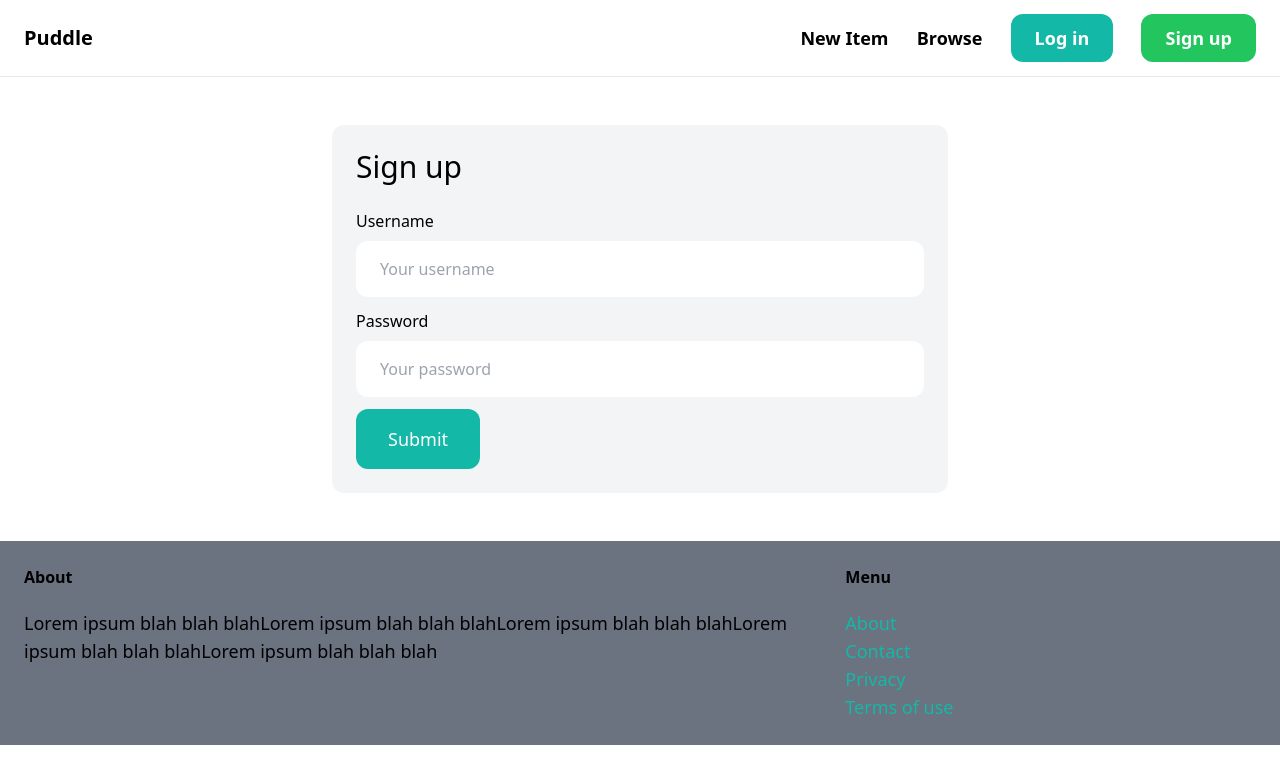
After one commit to damianwalendzik/online_marketplace, a Django app: page /login/ in a window 1280 px wide. The commit adds this page. Shown: the top 784 px of the page. Run offline with Django 4.2, Linux system fonts and the light colour scheme; some libraries are stand-ins or nearby versions.

Commit message:
Igor help

```diff
--- a/puddle/core/forms.py
+++ b/puddle/core/forms.py
@@ -1,6 +1,16 @@
 from django import forms
-from django.contrib.auth.forms import UserCreationForm
+from django.contrib.auth.forms import UserCreationForm, AuthenticationForm
 from django.contrib.auth.models import User
+
+class LoginForm(AuthenticationForm):
+    username = forms.CharField(widget=forms.TextInput(attrs={
+        'placeholder': 'Your username',
+        'class': 'w-full py-4 px-6 rounded-xl',
+    }))
+    password1 = forms.CharField(widget=forms.PasswordInput(attrs={
+        'placeholder': 'Your password',
+        'class': 'w-full py-4 px-6 rounded-xl',
+    }))
 
 class SignupForm(UserCreationForm):
     class Meta:
--- a/puddle/core/templates/core/base.html
+++ b/puddle/core/templates/core/base.html
@@ -17,7 +17,7 @@
             <div class="space-x-6">
                 <a href="#" class="text-lg font-semibold hover:text-gray-500">New Item</a>
                 <a href="#" class="text-lg font-semibold hover:text-gray-500">Browse</a>
-                <a href="#" class="px-6 py-3 text-lg font-semibold bg-teal-500 text-white rounded-xl hover:bg-teal-700">Log in</a>
+                <a href="{% url 'core:login' %}" class="px-6 py-3 text-lg font-semibold bg-teal-500 text-white rounded-xl hover:bg-teal-700">Log in</a>
                 <a href="{% url 'core:signup' %}" class="px-6 py-3 text-lg font-semibold bg-green-500 text-white rounded-xl hover:bg-green-700">Sign up</a>
             </div>
         </nav>
--- /dev/null
+++ b/puddle/core/templates/core/login.html
@@ -0,0 +1,33 @@
+{% extends 'core/base.html' %}
+
+{% block title %}Log in{% endblock %}
+
+{% block content %}
+<div class="w-1/2 my-6 mx-auto p-6 bg-gray-100 rounded-xl">
+    <h1 class="mb-6 text-3xl">Sign up</h1>
+    <form method="post" action=".">
+        {% csrf_token %}
+
+
+        <div class="mb-3">
+            <label class="inline-block mb-2">Username</label><br>
+            {{ form.username }}
+        </div>
+
+        <div class="mb-3">
+            <label class="inline-block mb-2">Password</label><br>
+            {{ form.password1 }}
+        </div>
+
+        {% if errors or non_field_errors %}
+        <div class="mb=3 p-6 bg-red-100 rounded-xl">
+            {% for field in form %}
+            {{ field.errors }}
+            {% endfor %}
+            {{ form.non_field_errors }}
+        </div>
+        {% endif %}
+        <button type="submit" class="py-4 px-8 text-lg bg-teal-500 hover:bg-teal-700 rounded-xl text-white">Submit</button>
+    </form>
+</div>
+{% endblock %}
--- a/puddle/core/urls.py
+++ b/puddle/core/urls.py
@@ -1,11 +1,13 @@
 from django.urls import path
+from django.contrib.auth import views as auth_views
 
 from . import views
-
+from .forms import LoginForm
 app_name = 'core'
 
 urlpatterns = [
     path('', views.index, name='index'),
     path('contact/', views.contact, name='contact'),
     path('signup/', views.signup, name='signup'),
+    path('login/', auth_views.LoginView.as_view(template_name='core/login.html', authentication_form=LoginForm), name='login')
 ]
--- a/puddle/core/views.py
+++ b/puddle/core/views.py
@@ -18,11 +18,14 @@ def contact(request):
 def signup(request):
     if request.method == 'POST':
         form = SignupForm(request.POST)
+
         if form.is_valid():
             form.save()
+
             return redirect('/login/')
     else:
         form = SignupForm()
+
     return render(request, 'core/signup.html', {
-        'form':form
+        'form': form
     })
--- a/puddle/puddle/settings.py
+++ b/puddle/puddle/settings.py
@@ -120,7 +120,10 @@ USE_TZ = True
 STATIC_URL = 'static/'
 MEDIA_URL = 'media/'
 MEDIA_ROOT = BASE_DIR / 'media'
-
+LOGIN_URL='/login/'
+LOGIN_REDIRECT_URL = '/'
+LOGOUT_REDIRECT_URL = '/'
+AUTHENTICATION_BACKENDS = 'django.contrib.auth.backends.ModelBackend'
 # Default primary key field type
 # https://docs.djangoproject.com/en/4.0/ref/settings/#default-auto-field
 
```
